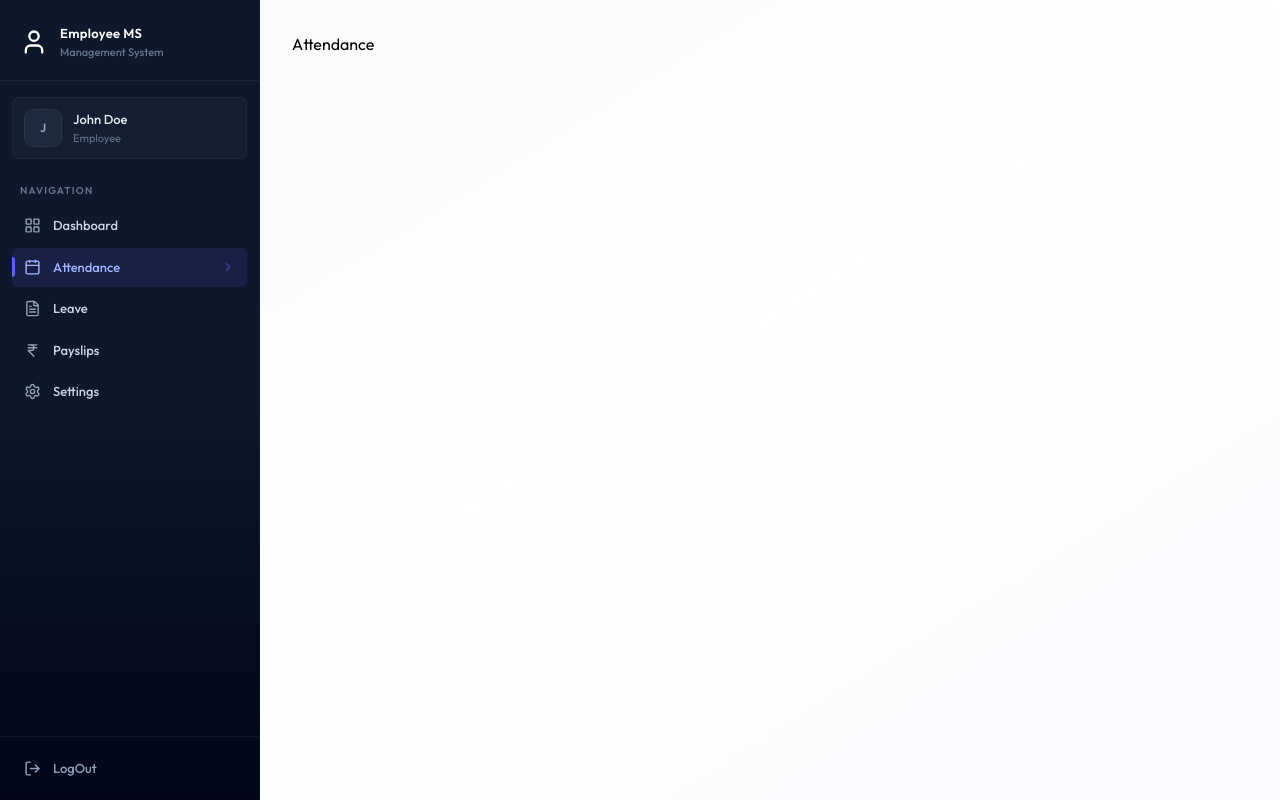
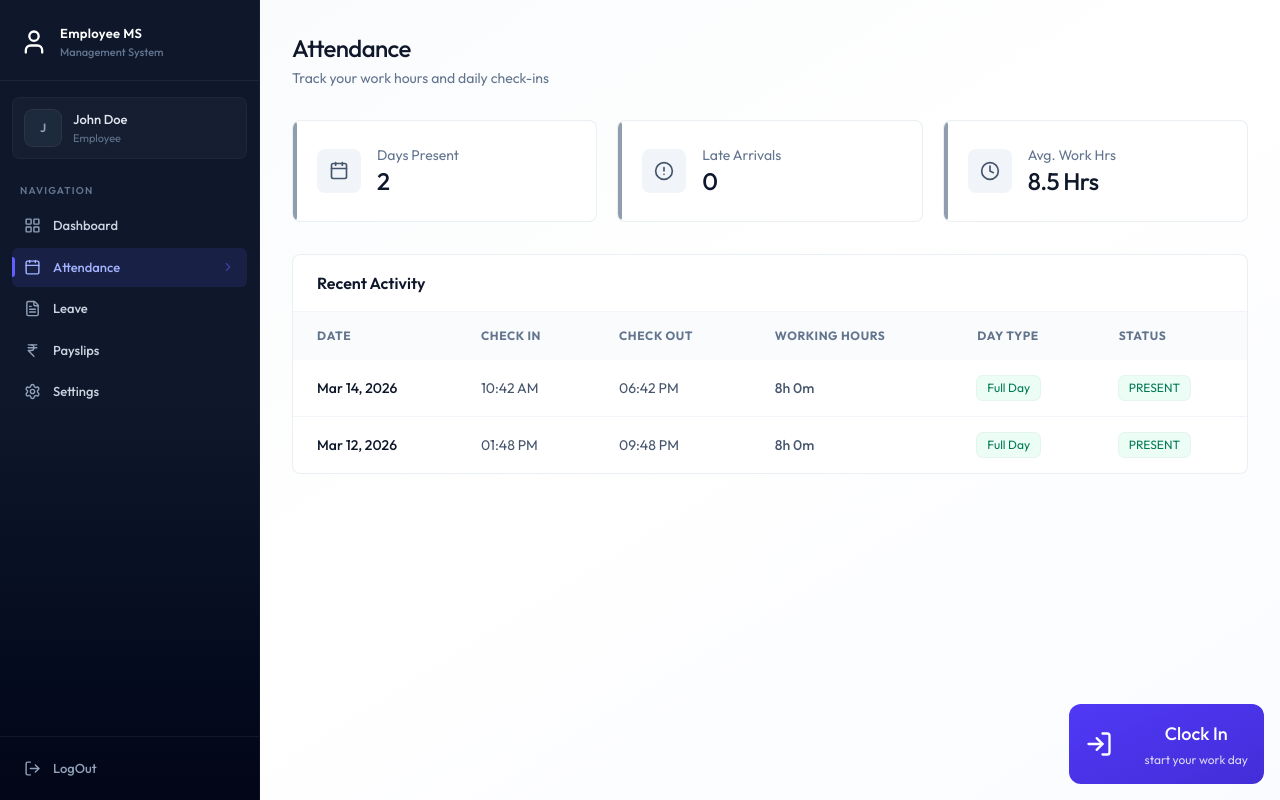
Before and after one commit to Hemant-Ballia/FullStack-EMS, a React (Vite) app in the folder client/: page /attendance in a window 1280 px wide. Built offline with nearby package versions, Linux system fonts and the light colour scheme; the HTML template or start-up script is replaced by a standard one.

Commit message:
Attendance page UI Completed

```diff
--- a/client/package.json
+++ b/client/package.json
@@ -11,6 +11,7 @@
   },
   "dependencies": {
     "@tailwindcss/vite": "^4.3.0",
+    "date-fns": "^4.3.0",
     "lucide-react": "^1.16.0",
     "react": "^19.2.6",
     "react-dom": "^19.2.6",
--- /dev/null
+++ b/client/src/components/attendance/AttendanceHistory.jsx
@@ -0,0 +1,78 @@
+import { getDayTypeDisplay, getWorkingHoursDisplay } from "../../assets/assets";
+import { format } from "date-fns";
+
+const AttendanceHistory = ({ history }) => {
+  return (
+    <div className="card overflow-hidden">
+      <div className="px-6 py-4 border-b border-slate-100">
+        <h3 className="font-semibold text-slate-900">Recent Activity</h3>
+      </div>
+      <div className="overflow-x-auto">
+        <table className="table-modern">
+          <thead>
+            <tr>
+              <th className="px-6 py-4">Date</th>
+              <th className="px-6 py-4">Check In</th>
+              <th className="px-6 py-4">Check Out</th>
+              <th className="px-6 py-4">Working Hours</th>
+              <th className="px-6 py-4">Day Type</th>
+              <th className="px-6 py-4">Status</th>
+            </tr>
+          </thead>
+          <tbody>
+            {history.length === 0 ? (
+              <tr>
+                <td colSpan={6} className="text-center py-12 text-slate-400">
+                  No records found
+                </td>
+              </tr>
+            ) : (
+              history.map((record) => {
+                const dayType = getDayTypeDisplay(record);
+                return (
+                  <tr key={record._id || record.id}>
+                    <td className="px-6 py-4 font-medium text-slate-900">
+                      {format(new Date(record.date), "MMM dd, yyyy")}
+                    </td>
+                    <td className="px-6 py-4 text-slate-600">
+                      {record.checkIn
+                        ? format(new Date(record.checkIn), "hh:mm a")
+                        : "-"}
+                    </td>
+                    <td className="px-6 py-4 text-slate-600">
+                      {record.checkOut
+                        ? format(new Date(record.checkOut), "hh:mm a")
+                        : "-"}
+                    </td>
+                    <td className="px-6 py-4 text-slate-600 font-medium">
+                      {getWorkingHoursDisplay(record)}
+                    </td>
+
+                    <td className="px-6 py-4">
+                      {dayType.label !== "-" ? (
+                        <span className={`badge ${dayType.className}`}>
+                          {dayType.label}
+                        </span>
+                      ) : (
+                        "-"
+                      )}
+                    </td>
+                    <td className="px-6 py-4">
+                      <span
+                        className={`badge ${record.status === "PRESENT" ? "badge-success" : record.status === "LATE" ? "badge-warning" : "badge-danger"}`}
+                      >
+                        {record.status}
+                      </span>
+                    </td>
+                  </tr>
+                );
+              })
+            )}
+          </tbody>
+        </table>
+      </div>
+    </div>
+  );
+};
+
+export default AttendanceHistory;
--- /dev/null
+++ b/client/src/components/attendance/AttendanceStats.jsx
@@ -0,0 +1,34 @@
+import { AlertCircleIcon, CalendarIcon, ClockIcon } from 'lucide-react';
+import React from 'react'
+
+const AttendanceStats = ({history}) => {
+  const totalPresent = history.filter((h)=>h.status === "PRESENT" || h.status === "LATE").length;
+
+  const totalLate = history.filter((h)=> h.status === "LATE").length;
+
+  const stats = [
+    {label: "Days Present", value: totalPresent, icon: CalendarIcon},
+    {label: "Late Arrivals", value: totalLate, icon: AlertCircleIcon},
+    {label: "Avg. Work Hrs", value: "8.5 Hrs", icon: ClockIcon},
+  ]
+
+ return (
+  <div className='grid grid-cols-1 sm:grid-cols-3 gap-4 sm:gap-5 mb-8'>
+    {stats.map((s)=>(
+      <div key={s.label} className='card card-hover p-5 sm:p-6 flex items-center gap-4 relative overflow-hidden group'>
+        <div className="absolute left-0 top-0 bottom-0 w-1 rounded-r-full bg-slate-500/70 group-hover:bg-indigo-500/70"/>
+        <div className='p-3 bg-slate-100 rounded-lg group-hover:bg-indigo-50 transition-colors duration-200'>
+          <s.icon className="w-5 h-5 text-slate-600 group-hover:text-indigo-600 transition-colors duration-200"/>
+        </div>
+        <div>
+            <p className="text-sm text-slate-500">{s.label}</p>
+            <p className="text-2xl font-medium text-slate-900 tracking-tight">
+            {s.value}</p>
+        </div>
+    </div>
+    ))}
+</div>
+  )
+}
+
+export default AttendanceStats
--- /dev/null
+++ b/client/src/components/attendance/CheckInButton.jsx
@@ -0,0 +1,52 @@
+import React, { useState } from "react";
+import { LogOut, LogIn, Loader2 } from "lucide-react";
+
+const CheckInButton = ({ todayRecord, onAction }) => {
+  const [loading, setLoading] = useState(false);
+
+  const handleAttendance = async () => {
+    setLoading(true);
+    setTimeout(() => {
+      setLoading(false);
+      onAction();
+    }, 1000);
+  };
+
+  if (todayRecord?.checkOut) {
+    return (
+      <div className="flex flex-col items-center justify-center p-8 bg-slate-50 rounded-2xl border border-slate-200">
+        <h3 className="text-lg font-bold text-slate-900">Work Day Completed</h3>
+        <p className="text-slate-500 text-sm mt-1">
+          Great job! See you tomorrow
+        </p>
+      </div>
+    );
+  }
+
+  const isCheckedIn = !!todayRecord?.isCheckedIn;
+
+  return (
+    <div className="absolute bottom-4 right-4 flex flex-col z-1">
+   <button onClick={handleAttendance} disabled={loading} className={`w-full max-w-xs flex justify-between items-center gap-8 p-4 rounded-xl bg-linear-to-br text-white ${isCheckedIn ? "from-slate-700 to-slate-900" : "from-indigo-600 to-indigo-700"}`}>
+        {loading ? (
+          <Loader2 className="size-7 animate-spin" />
+        ) : isCheckedIn ? (
+          <LogOut className="size-7" />
+        ) : (
+          <LogIn className="size-7" />
+        )}
+
+        <div className='relative flex flex-col items-center text-center'>
+          <h2 className="text-lg font-medium mb-1">
+            {loading ? "Processing..." : isCheckedIn ? "Clock Out" : "Clock In"}
+          </h2>
+          <p className="text-xs opacity-80">
+            {isCheckedIn ? "Click to end your shift" : "start your work day"}
+          </p>
+        </div>
+      </button>
+    </div>
+  );
+};
+
+export default CheckInButton;
--- a/client/src/pages/Attendance.jsx
+++ b/client/src/pages/Attendance.jsx
@@ -1,8 +1,52 @@
-
+import { useCallback, useState, useEffect } from "react";
+import { Loader2Icon } from "lucide-react";
+import { dummyAttendanceData } from "../assets/assets";
+import CheckInButton from "../components/attendance/CheckInButton";
+import AttendanceStats from "../components/attendance/AttendanceStats";
+import AttendanceHistory from "../components/attendance/AttendanceHistory";
 
 const Attendance = () => {
+  const [history, setHistory] = useState([])
+  const [loading, setLoading] = useState(true)
+  const [isDeleted, setIsDeleted] = useState(false)
+
+  const fetchData = useCallback(async () => {
+    setHistory(dummyAttendanceData)
+    setTimeout(() => {
+      setLoading(false)
+    }, 1000)
+  }, [])
+
+  useEffect(() => {
+    fetchData()
+  }, [fetchData])
+
+  if (loading) return <Loader2Icon className="size-8 animate-spin m-auto mt-10" />
+
+  const today = new Date();
+  today.setHours(0, 0, 0, 0);
+  const todayRecord = history.find((r) => new Date(r.date).toDateString() === today.toDateString());
+
   return (
-    <div>Attendance</div>
+    <div className="animate-fade-in">
+      <div className="page-header">
+        <h1 className="page-title">Attendance</h1>
+        <p className="page-subtitle">Track your work hours and daily check-ins</p>
+      </div>
+      {isDeleted ? (
+        <div className="mb-8 p-6 bg-rose-50 border border-rose-200 rounded-2xl text-center">
+          <p className="text-rose-600">
+            You can no longer clock in or out because your employee records have been marked as deleted.
+          </p>
+        </div>
+      ) : (
+        <div className="mb-8">
+          <CheckInButton todayRecord={todayRecord} onAction={fetchData}/>
+        </div>
+      )}
+      <AttendanceStats history={history}/>
+      <AttendanceHistory history={history} />
+    </div>
   )
 }
 
```
Also changed, not shown: 1 other file (tests, documents, lock files or other folders).
